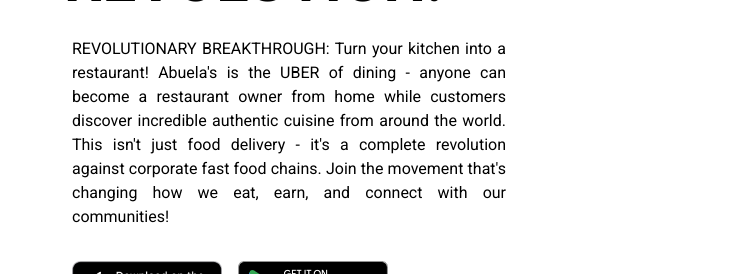
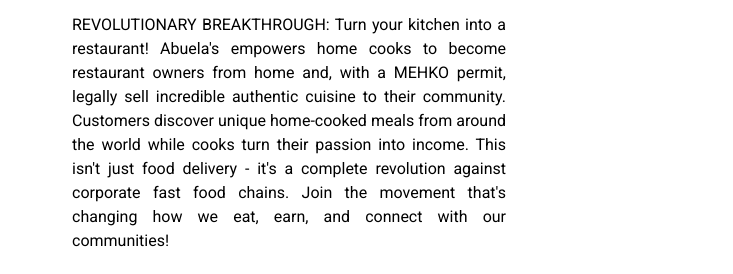
Before and after one commit to mujibsardar/abuelas-website, a website: page index.html in a window 1280 px wide. Shown: the part 338-612 px from the top of the page, 0-733 px from the left. Drawn offline with nearby package versions, Linux system fonts and the light colour scheme; a script that the page names is missing.

Commit message:
Update hero marketing copy with MEHKO and compliance wording

```diff
--- a/index.html
+++ b/index.html
@@ -127,7 +127,7 @@
           <div
             class="reveal-hero-text tw-mt-2 tw-max-w-[450px] tw-p-2 tw-text-justify max-lg:tw-max-w-full"
           >
-            REVOLUTIONARY BREAKTHROUGH: Turn your kitchen into a restaurant! Abuela's is the UBER of dining - anyone can become a restaurant owner from home while customers discover incredible authentic cuisine from around the world. This isn't just food delivery - it's a complete revolution against corporate fast food chains. Join the movement that's changing how we eat, earn, and connect with our communities!
+            REVOLUTIONARY BREAKTHROUGH: Turn your kitchen into a restaurant! Abuela's empowers home cooks to become restaurant owners from home and, with a MEHKO permit, legally sell incredible authentic cuisine to their community. Customers discover unique home-cooked meals from around the world while cooks turn their passion into income. This isn't just food delivery - it's a complete revolution against corporate fast food chains. Join the movement that's changing how we eat, earn, and connect with our communities!
           </div>
 
           <div
```
